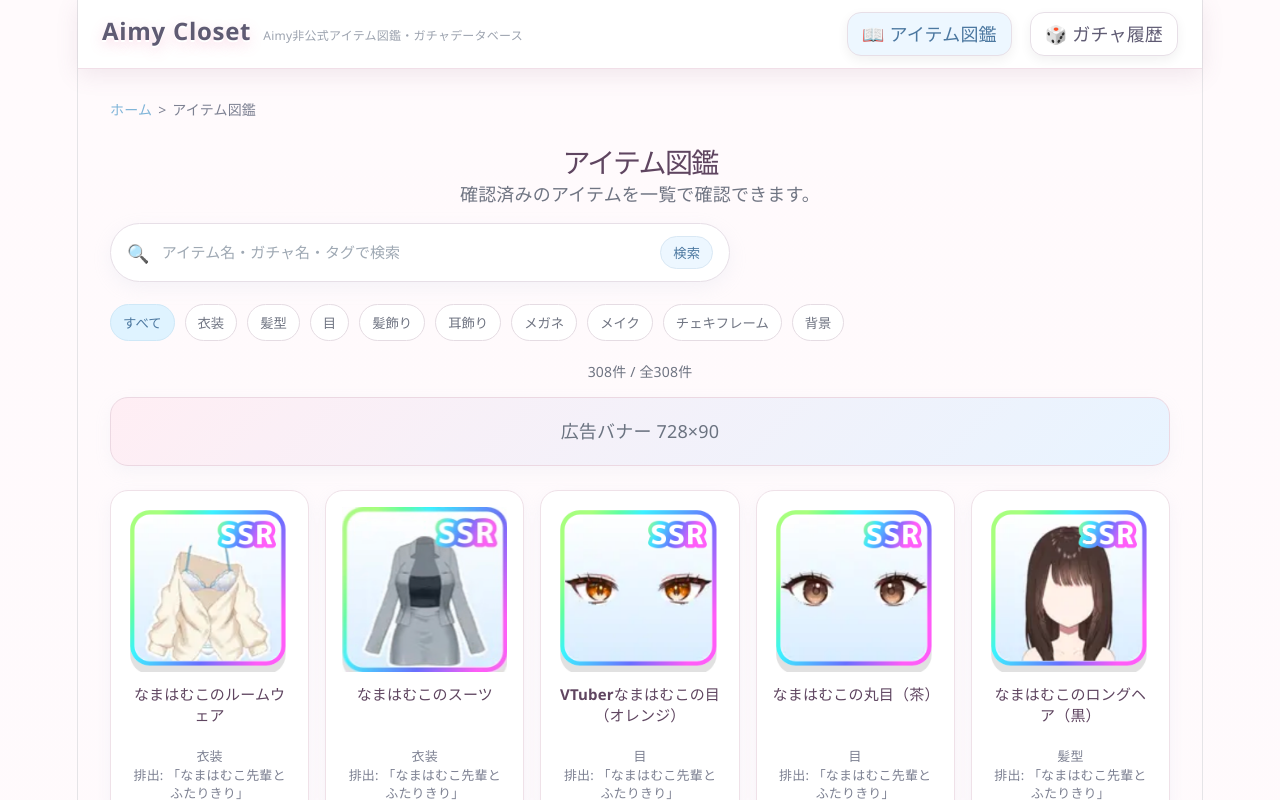
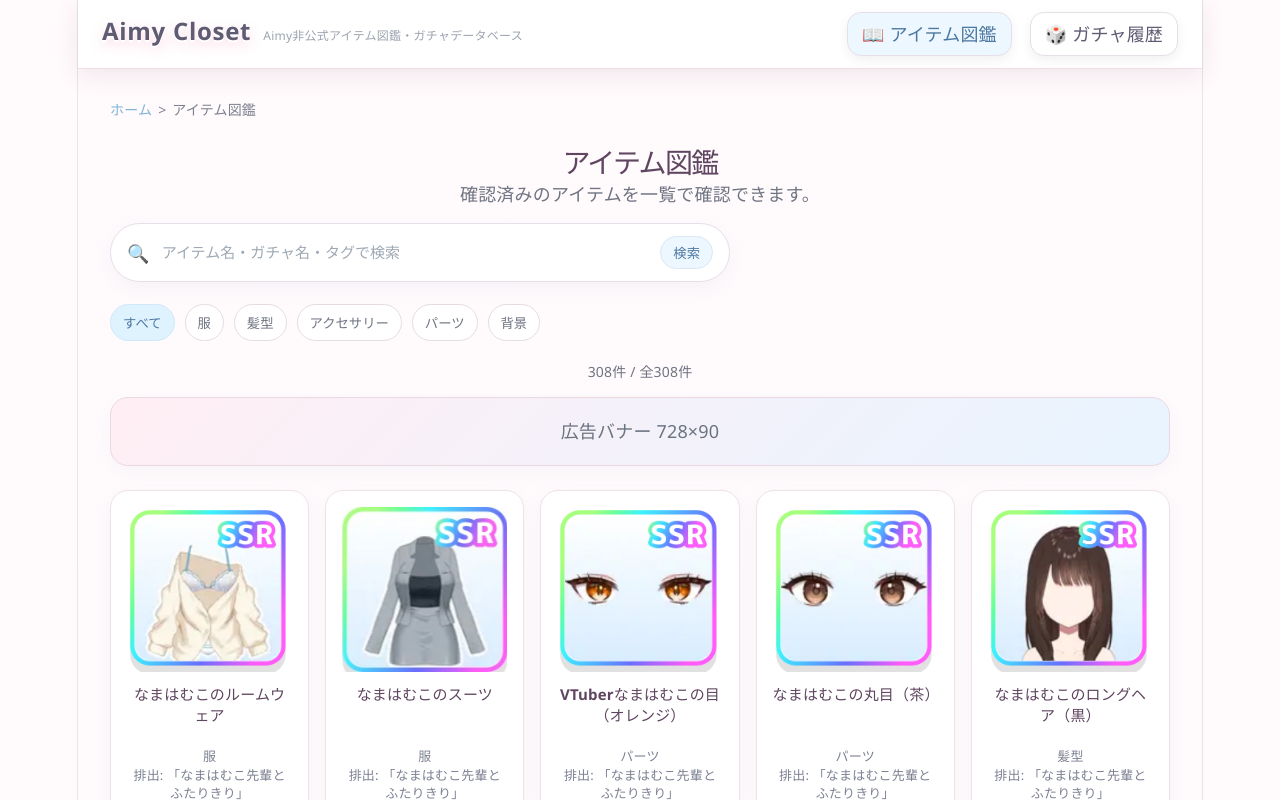
Before and after one commit to fuminori8-prog/aimy-closet, a React (Vite) app: page /item in a window 1280 px wide. Shown: the top 800 px of the page. Built offline with nearby package versions, Linux system fonts and the light colour scheme.

Commit message:
Fix Aimy item categories

```diff
--- a/src/App.jsx
+++ b/src/App.jsx
@@ -8,25 +8,20 @@ import ItemSection from './components/ItemSection'
 import AdBanner from './components/AdBanner'
 import Footer from './components/Footer'
 import { gachas } from './data/gachas'
+import {
+  MAIN_CATEGORIES,
+  getMainCategory,
+} from './utils/itemCategory'
 
 const categoryConfig = [
-  { name: '衣装', icon: '👗' },
+  { name: '服', icon: '👗' },
   { name: '髪型', icon: '💇' },
-  { name: '目', icon: '👁️' },
-  { name: '髪飾り', icon: '🎀' },
-  { name: '耳飾り', icon: '✨' },
-  { name: 'メガネ', icon: '🕶️' },
-  { name: 'メイク', icon: '💄' },
-  { name: 'チェキフレーム', icon: '🖼️' },
+  { name: 'アクセサリー', icon: '🎀' },
+  { name: 'パーツ', icon: '✨' },
   { name: '背景', icon: '🌈' },
 ]
 
-const categoryAliases = {
-  服: '衣装',
-  髪: '髪型',
-}
-
-const categorySet = new Set(categoryConfig.map((category) => category.name))
+const categorySet = new Set(MAIN_CATEGORIES)
 
 const countByCategory = (() => {
   const counts = Object.fromEntries(categoryConfig.map((category) => [category.name, 0]))
@@ -39,8 +34,7 @@ const countByCategory = (() => {
       }
       seenItemIds.add(item.id)
 
-      const rawCategory = (item.category || '').trim()
-      const normalizedCategory = categoryAliases[rawCategory] || rawCategory
+      const normalizedCategory = getMainCategory(item.category)
 
       if (categorySet.has(normalizedCategory)) {
         counts[normalizedCategory] += 1
@@ -78,8 +72,8 @@ function App() {
     }
 
     meta.content =
-      'Aimyの衣装・髪型・背景などのアイテム図鑑や、開催中・終了済みガチャの排出アイテムを掲載している非公式データベースです。'
-  }, [])
+  'Aimyの服・髪型・アクセサリー・パーツ・背景のアイテム図鑑や、開催中・終了済みガチャの排出アイテムを掲載している非公式データベースです。'
+ }, [])
 
   return (
     <div className="page">
--- a/src/pages/GachaDetail.jsx
+++ b/src/pages/GachaDetail.jsx
@@ -6,26 +6,14 @@ import GachaItemCard from '../components/GachaItemCard'
 import GachaBanner from '../components/GachaBanner'
 import { gachas } from '../data/gachas'
 import { Link, useNavigate, useParams } from 'react-router-dom'
+import { MAIN_CATEGORIES, getMainCategory } from '../utils/itemCategory'
 
 const raritySections = ['SSR', 'SR', 'NR']
-
-const categoryOrder = [
-  '衣装',
-  '髪型',
-  '目',
-  '髪飾り',
-  '耳飾り',
-  'アクセサリー',
-  'メガネ',
-  'メイク',
-  'チェキフレーム',
-  '背景',
-  'その他',
-]
+const categoryOrder = MAIN_CATEGORIES
 
 const groupItemsByCategory = (items) => {
   const groups = items.reduce((result, item) => {
-    const category = item.category || 'その他'
+    const category = getMainCategory(item.category)
 
     if (!result[category]) {
       result[category] = []
--- a/src/pages/ItemList.jsx
+++ b/src/pages/ItemList.jsx
@@ -7,38 +7,12 @@ import Footer from '../components/Footer'
 import AdBanner from '../components/AdBanner'
 import SearchBar from '../components/SearchBar'
 import { gachas } from '../data/gachas'
+import {
+  MAIN_CATEGORIES,
+  getMainCategory,
+} from '../utils/itemCategory'
 
-const CATEGORY_LABELS = [
-  '衣装',
-  '髪型',
-  '目',
-  '髪飾り',
-  '耳飾り',
-  'メガネ',
-  'メイク',
-  'チェキフレーム',
-  '背景',
-]
-
-const CATEGORY_ALIASES = {
-  服: '衣装',
-  髪: '髪型',
-  アクセ: 'アクセサリー',
-}
-
-function normalizeCategory(category) {
-  const trimmed = (category || '').trim()
-
-  if (CATEGORY_ALIASES[trimmed]) {
-    return CATEGORY_ALIASES[trimmed]
-  }
-
-  if (CATEGORY_LABELS.includes(trimmed)) {
-    return trimmed
-  }
-
-  return 'その他'
-}
+const CATEGORY_LABELS = MAIN_CATEGORIES
 
 function ItemList() {
   const [searchParams] = useSearchParams()
@@ -51,7 +25,7 @@ function ItemList() {
           ...item,
           gachaSlug: gacha.slug,
           gachaTitle: gacha.title,
-          normalizedCategory: normalizeCategory(item.category),
+          normalizedCategory: getMainCategory(item.category),
         })),
       ),
     [],
@@ -71,8 +45,13 @@ function ItemList() {
       return
     }
 
-    const normalized = CATEGORY_ALIASES[categoryQuery]
-    setSelectedCategory(normalized && CATEGORY_LABELS.includes(normalized) ? normalized : 'すべて')
+    const normalized = getMainCategory(categoryQuery)
+
+setSelectedCategory(
+  CATEGORY_LABELS.includes(normalized)
+    ? normalized
+    : 'すべて',
+)
   }, [categoryQuery])
 
 useEffect(() => {
@@ -87,7 +66,7 @@ useEffect(() => {
   }
 
   meta.content =
-    'Aimyの衣装・髪型・目・背景などのアイテムを検索・一覧表示できる非公式アイテム図鑑です。'
+    'Aimyの服・髪型・アクセサリー・パーツ・背景を検索・一覧表示できる非公式アイテム図鑑です。'
 }, [])
 
   const filteredItems = useMemo(
--- /dev/null
+++ b/src/utils/itemCategory.js
@@ -0,0 +1,84 @@
+export const MAIN_CATEGORIES = [
+  '服',
+  '髪型',
+  'アクセサリー',
+  'パーツ',
+  '背景',
+]
+
+export const CATEGORY_ICONS = {
+  服: '👗',
+  髪型: '💇',
+  アクセサリー: '🎀',
+  パーツ: '✨',
+  背景: '🌈',
+}
+
+export function getMainCategory(category) {
+  const value = String(category || '').trim()
+
+  if (['服', '衣装'].includes(value)) {
+    return '服'
+  }
+
+  if (['髪', '髪型'].includes(value)) {
+    return '髪型'
+  }
+
+  if (
+    [
+      'アクセサリー',
+      'アクセ',
+      'あたま',
+      '髪飾り',
+      'めがね',
+      'メガネ',
+      'ピアス',
+      '耳飾り',
+    ].includes(value)
+  ) {
+    return 'アクセサリー'
+  }
+
+  if (
+    [
+      'パーツ',
+      'メイク',
+      '目',
+      '口',
+      '鼻',
+      'まゆげ',
+      '眉毛',
+    ].includes(value)
+  ) {
+    return 'パーツ'
+  }
+
+  if (value === '背景') {
+    return '背景'
+  }
+
+  return 'その他'
+}
+
+export function getSubCategory(category) {
+  const value = String(category || '').trim()
+
+  if (['あたま', '髪飾り'].includes(value)) {
+    return 'あたま'
+  }
+
+  if (['めがね', 'メガネ'].includes(value)) {
+    return 'めがね'
+  }
+
+  if (['ピアス', '耳飾り'].includes(value)) {
+    return 'ピアス'
+  }
+
+  if (['メイク', '目', '口', '鼻', 'まゆげ', '眉毛'].includes(value)) {
+    return value === '眉毛' ? 'まゆげ' : value
+  }
+
+  return ''
+}
```
